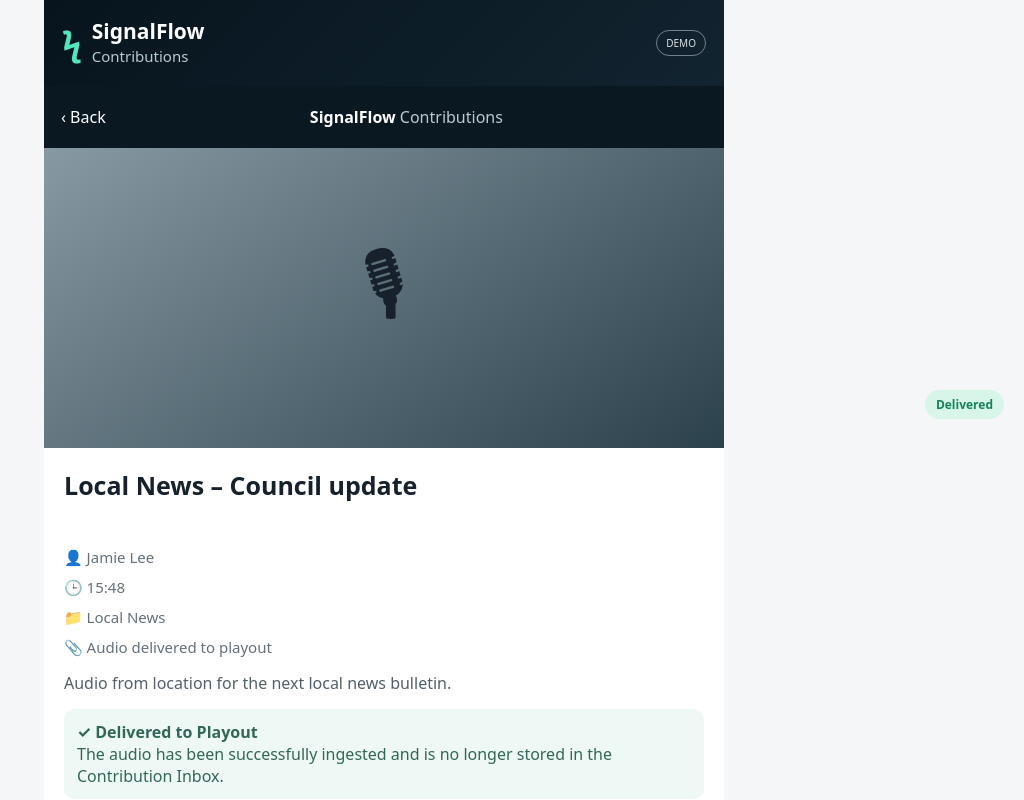
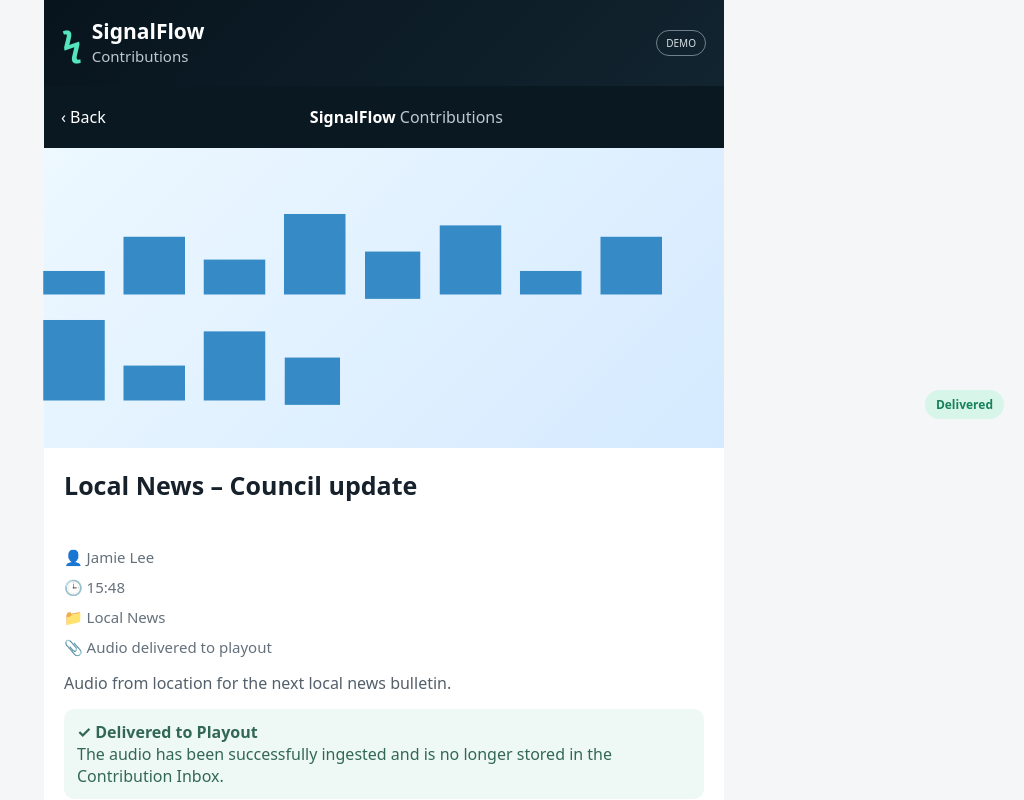
Before and after one commit to sfcsmdprmd-wq/signalflow-contribute, a website: page public/inbox-demo.html in a window 1280 px wide. Both pictures are taken after a click on the element 640 px from the left and 302 px from the top of the page. Shown: the top 800 px of the page, without its empty margins (256-1280 px from the left). Drawn offline with Linux system fonts and the light colour scheme.

Commit message:
Add realistic media previews to Inbox demo

```diff
--- a/public/inbox-demo.html
+++ b/public/inbox-demo.html
@@ -11,6 +11,9 @@ header{height:86px;background:linear-gradient(135deg,#07141d,#122430);color:#fff
 .item{display:grid;grid-template-columns:154px minmax(0,1fr);gap:16px;padding:13px 2px;border-bottom:1px solid #e4e7ea;cursor:pointer;position:relative;min-height:132px}.thumb{height:118px;border-radius:11px;background:linear-gradient(145deg,#c8d6de,#8197a4);display:grid;place-items:center;font-size:38px;overflow:hidden;position:relative}.thumb.photo{background:linear-gradient(145deg,#6f8794,#d45d35)}.thumb.video{background:linear-gradient(145deg,#4d5960,#b9c2c6)}.thumb.audio{background:linear-gradient(135deg,#e9f6ff,#c8e5ff);color:#17314a}.thumb:after{content:"";position:absolute;inset:auto 8px 8px auto;background:#17212bd9;color:#fff;border-radius:6px;padding:3px 6px;font-size:11px}.thumb.video:after{content:"00:28"}.thumb.audio:after{content:"02:34"}.rowtitle{font-size:17px;font-weight:800;padding-right:65px;margin:2px 0 4px;line-height:1.18}.meta{font-size:14px;color:#66717c;margin-bottom:5px}.desc{font-size:14px;color:#56616b;line-height:1.35}.status{position:absolute;right:3px;top:16px;font-size:12px;font-weight:800;border-radius:999px;padding:6px 11px}.new{background:#ffe0e3;color:#e12a37}.viewed{background:#fff0d6;color:#a76500}.used,.delivered{background:#d8f5e9;color:#16825a}
 .detail{display:none;background:#fff;min-height:100vh}.detailTop{height:62px;background:#0a1821;color:#fff;display:flex;align-items:center;padding:0 17px;position:sticky;top:0;z-index:11}.back{background:none;border:0;color:#fff;font:16px system-ui;padding:10px 0}.hero{height:300px;background:linear-gradient(145deg,#8799a3,#2b414c);display:grid;place-items:center;font-size:78px}.detailbody{padding:20px}.detail h2{font-size:25px;margin:0 72px 8px 0}.detail .status{top:390px;right:20px}.box{margin:10px 0 0;padding:0;border:0;background:#fff}.facts{font-size:15px;line-height:2;color:#64707b}.notice{border-radius:10px;padding:12px 13px;background:#eef9f5;color:#326756;margin:14px 0}.mediaTitle{font-size:20px;font-weight:800;border-top:1px solid #e5e8eb;padding-top:17px;margin-top:18px}.mediaStrip{display:flex;gap:8px;margin:11px 0 18px}.mini{width:70px;height:58px;border-radius:8px;background:linear-gradient(145deg,#6d8794,#d35c34);border:2px solid #1486f7}.actions{display:grid;grid-template-columns:1fr 1fr;gap:10px}.actions button{min-height:50px;border:1px solid #dbe1e5;background:#fff;color:#17314a;border-radius:11px;font-weight:700;font-size:14px}.actions .primary{background:#087ff5;border-color:#087ff5;color:#fff}.actions .wide{grid-column:1/-1}
 @media(max-width:480px){header{height:82px}.item{grid-template-columns:136px 1fr}.thumb{height:108px}.rowtitle{font-size:16px}.desc{font-size:13px}.hero{height:245px}.detail .status{top:332px}.detailbody{padding:18px}}
+
+.thumb{isolation:isolate}.thumb .scene{position:absolute;inset:0;z-index:-1}.thumb.photo .scene,.thumb.video .scene{background:linear-gradient(180deg,#9fc5da 0 43%,#59656b 44% 50%,#8d4d3e 51% 100%)}.thumb.photo .scene:before,.thumb.video .scene:before{content:"";position:absolute;left:9%;bottom:20%;width:26%;height:43%;background:#6e332b;box-shadow:45px -9px 0 #7c4033,88px 3px 0 #60332d}.thumb.photo .scene:after{content:"";position:absolute;left:34%;top:22%;width:48px;height:62px;border-radius:50%;background:radial-gradient(circle at 45% 75%,#ff8b18 0 9%,#ff3d00 10% 21%,#27343a 23% 45%,#53646d 46% 70%,transparent 72%);filter:blur(1px)}.thumb.video .scene:after{content:"▶";position:absolute;left:50%;top:50%;transform:translate(-50%,-50%);width:44px;height:44px;border:3px solid #fff;border-radius:50%;background:#14202bbb;color:#fff;display:grid;place-items:center;font-size:19px;padding-left:2px}.thumb.audio .scene{background:linear-gradient(135deg,#eef8ff,#d5eaff)}.thumb.audio .scene:after{content:"▂▅▃▇▄▆▂▅▇▃▆▄▇▂";position:absolute;left:8px;right:8px;top:42%;color:#4b9bd5;font-size:14px;letter-spacing:-1px;white-space:nowrap;overflow:hidden}.typebadge{position:absolute;left:7px;bottom:7px;background:#fff;color:#182731;border-radius:6px;padding:3px 5px;font-size:12px;box-shadow:0 1px 4px #0002}
+.hero.photo,.hero.video{position:relative;overflow:hidden;background:linear-gradient(180deg,#a7cadc 0 45%,#59666d 46% 52%,#8d4d3e 53% 100%)}.hero.photo:before,.hero.video:before{content:"";position:absolute;left:5%;bottom:10%;width:25%;height:45%;background:#74372e;box-shadow:110px -18px 0 #814236,220px 5px 0 #67352f}.hero.photo:after{content:"";position:absolute;left:37%;top:15%;width:130px;height:160px;border-radius:50%;background:radial-gradient(circle at 45% 75%,#ffb323 0 8%,#ff3d00 9% 20%,#27343a 23% 43%,#52636c 45% 68%,transparent 70%)}.hero.audio{background:linear-gradient(135deg,#edf8ff,#d5eaff);color:#368bc7}.hero.video:after{content:"▶";position:absolute;left:50%;top:50%;transform:translate(-50%,-50%);width:68px;height:68px;border:4px solid #fff;border-radius:50%;background:#14202bbb;color:#fff;display:grid;place-items:center;font-size:28px;padding-left:4px}
 </style></head><body><main class="app">
 <header><div class="logo"><div class="mark">ϟ</div><div><div class="brand">SignalFlow</div><div class="sub">Contributions</div></div></div><div class="demo">DEMO</div></header>
 <section id="home"><div class="tabs"><button class="on" data-filter="all">All</button><button data-filter="audio">Audio</button><button data-filter="photo">Photos</button><button data-filter="video">Video</button></div><div class="sectionhead"><span>Latest contributions</span><span class="filtericon">☷</span></div><div id="count" class="count"></div><div id="list"></div></section>
@@ -25,8 +28,8 @@ const items=[
 {type:'photo',title:'Community event – Halesowen',who:'Priya Singh',time:'Yesterday 16:45',status:'Used',category:'Features',desc:'Crowds at the community festival in Halesowen.',size:'4 photos · 27 MB'}
 ];
 const icons={audio:'🎙',photo:'📷',video:'▶️'};let filter='all';
-function render(){const rows=items.map((x,i)=>({x,i})).filter(o=>filter==='all'||o.x.type===filter);document.getElementById('count').textContent=rows.length+' contribution'+(rows.length===1?'':'s');document.getElementById('list').innerHTML=rows.length?rows.map(({x,i})=>`<article class="item" data-i="${i}"><div class="thumb ${x.type}">${icons[x.type]}</div><div><div class="title">${x.title}</div><div class="meta">${x.who} · ${x.time} · ${x.category}</div><div class="desc">${x.desc}</div></div><div><span class="status ${x.status.toLowerCase()}">${x.status}</span><div class="chev">›</div></div></article>`).join(''):'<div class="empty">No contributions in this filter.</div>';document.querySelectorAll('.item').forEach(r=>r.onclick=()=>openItem(+r.dataset.i))}
-function openItem(i){const x=items[i];document.getElementById('home').style.display='none';document.getElementById('detail').style.display='block';document.getElementById('hero').textContent=icons[x.type];document.getElementById('dtitle').textContent=x.title;const s=document.getElementById('dstatus');s.textContent=x.status;s.className='status '+x.status.toLowerCase();document.getElementById('ddesc').textContent=x.desc;document.getElementById('facts').innerHTML='<br>👤 '+x.who+'<br>🕒 '+x.time+'<br>📁 '+x.category+'<br>📎 '+x.size;document.getElementById('notice').innerHTML=x.playout?'<div class="notice"><b>✓ Delivered to Playout</b><br>The audio has been successfully ingested and is no longer stored in the Contribution Inbox.</div>':'<div class="notice"><b>Available in Contribution Inbox</b><br>Original media is retained for 7 days unless you choose Keep longer.</div>';document.getElementById('actions').innerHTML=x.playout?'<button class="wide">✓ Delivery confirmed</button><button class="wide">Mark as used</button>':'<button>▶ Play / Preview</button><button>⇩ Download original</button><button class="primary wide">Prepare for publishing</button><button>Mark as used</button><button>◷ Keep longer</button>'}
+function render(){const rows=items.map((x,i)=>({x,i})).filter(o=>filter==='all'||o.x.type===filter);document.getElementById('count').textContent=rows.length+' contribution'+(rows.length===1?'':'s');document.getElementById('list').innerHTML=rows.length?rows.map(({x,i})=>`<article class="item" data-i="${i}"><div class="thumb ${x.type}"><div class="scene"></div><span class="typebadge">${x.type==="photo"?"▧":x.type==="audio"?"♪":""}</span></div><div><div class="title">${x.title}</div><div class="meta">${x.who} · ${x.time} · ${x.category}</div><div class="desc">${x.desc}</div></div><div><span class="status ${x.status.toLowerCase()}">${x.status}</span><div class="chev">›</div></div></article>`).join(''):'<div class="empty">No contributions in this filter.</div>';document.querySelectorAll('.item').forEach(r=>r.onclick=()=>openItem(+r.dataset.i))}
+function openItem(i){const x=items[i];document.getElementById('home').style.display='none';document.getElementById('detail').style.display='block';const hero=document.getElementById('hero');hero.className='hero '+x.type;hero.textContent=x.type==='audio'?'▂ ▅ ▃ ▇ ▄ ▆ ▂ ▅ ▇ ▃ ▆ ▄':'';document.getElementById('dtitle').textContent=x.title;const s=document.getElementById('dstatus');s.textContent=x.status;s.className='status '+x.status.toLowerCase();document.getElementById('ddesc').textContent=x.desc;document.getElementById('facts').innerHTML='<br>👤 '+x.who+'<br>🕒 '+x.time+'<br>📁 '+x.category+'<br>📎 '+x.size;document.getElementById('notice').innerHTML=x.playout?'<div class="notice"><b>✓ Delivered to Playout</b><br>The audio has been successfully ingested and is no longer stored in the Contribution Inbox.</div>':'<div class="notice"><b>Available in Contribution Inbox</b><br>Original media is retained for 7 days unless you choose Keep longer.</div>';document.getElementById('actions').innerHTML=x.playout?'<button class="wide">✓ Delivery confirmed</button><button class="wide">Mark as used</button>':'<button>▶ Play / Preview</button><button>⇩ Download original</button><button class="primary wide">Prepare for publishing</button><button>Mark as used</button><button>◷ Keep longer</button>'}
 document.getElementById('back').onclick=()=>{document.getElementById('detail').style.display='none';document.getElementById('home').style.display='block'};
 document.querySelectorAll('.tabs button').forEach(b=>b.onclick=()=>{document.querySelectorAll('.tabs button').forEach(q=>q.classList.remove('on'));b.classList.add('on');filter=b.dataset.filter;render()});render();
 </script></body></html>
```
